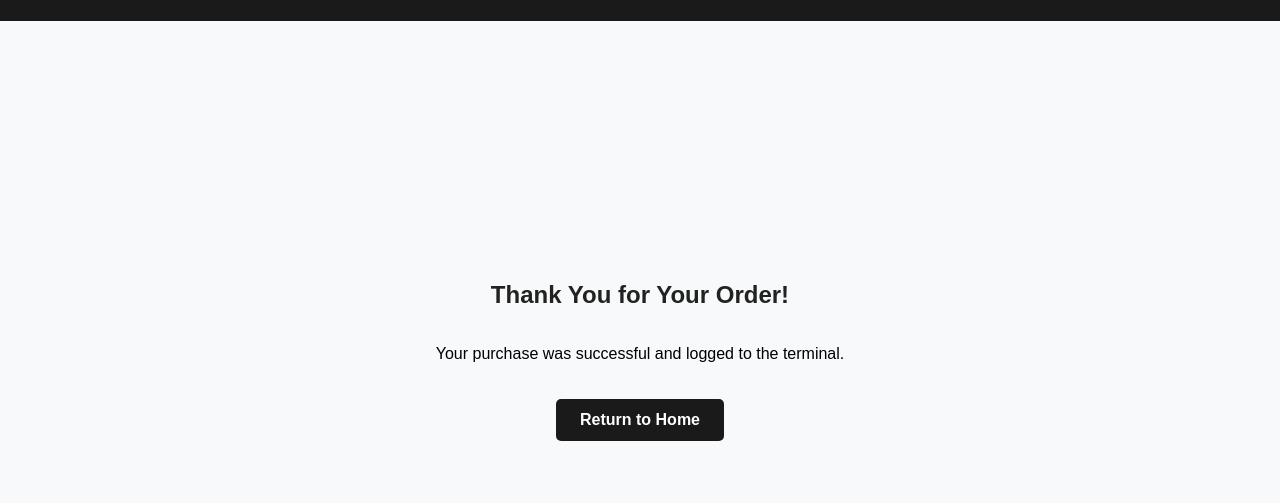
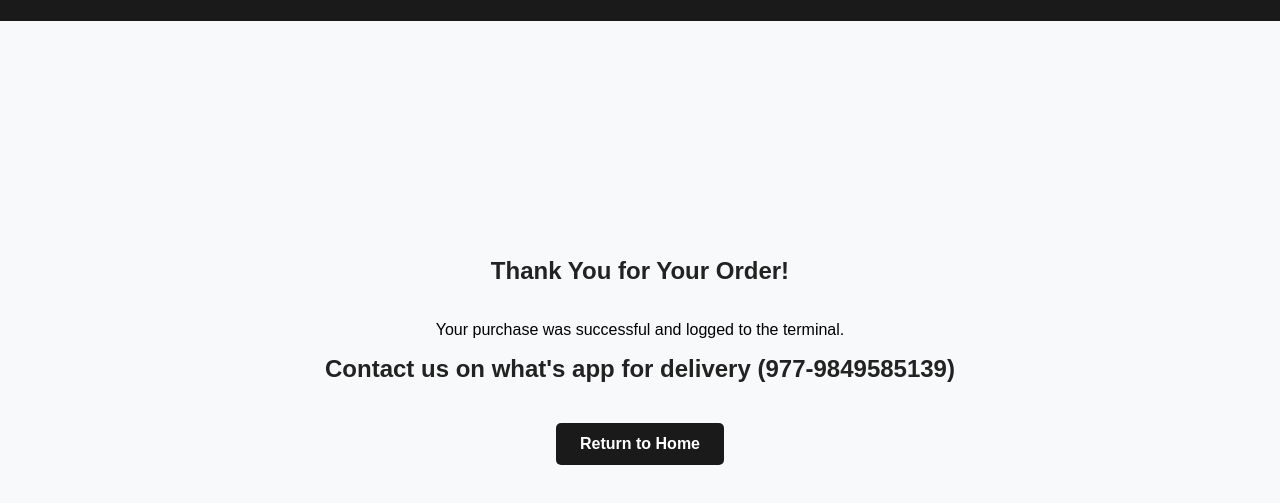
Before and after one commit to sakshyamshrestha2021-lang/luxe-jewelry-shop-website, a plain HTML site: page templates/checkout.html in a window 1280 px wide. Shown: the part 99-602 px from the top of the page. Drawn offline with Linux system fonts and the light colour scheme.

Commit message:
Update checkout.html

```diff
--- a/templates/checkout.html
+++ b/templates/checkout.html
@@ -23,6 +23,7 @@
     <div class="container">
         <h2>Thank You for Your Order! </h2>
         <p>Your purchase was successful and logged to the terminal.</p>
+         <h2>Contact us on what's app for delivery (977-9849585139)</h2>
         <a href="/" class="btn-home">Return to Home</a>
     </div>
 
```
